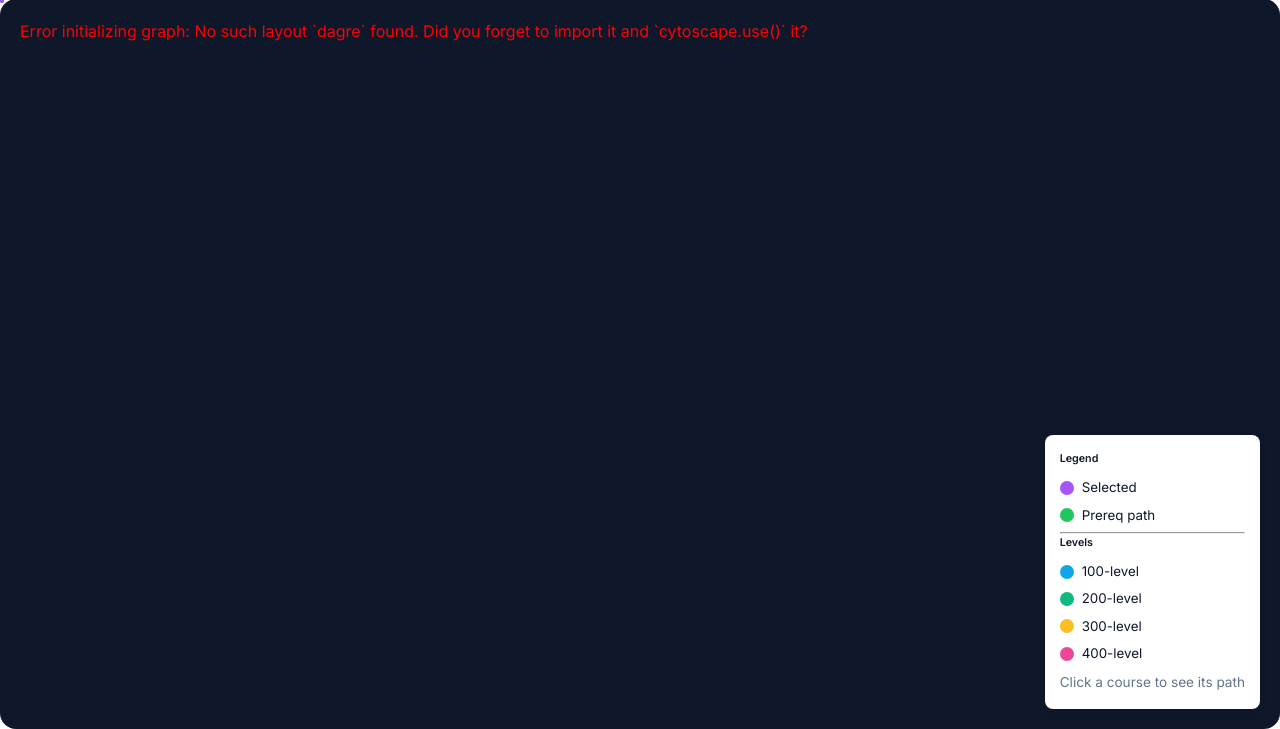
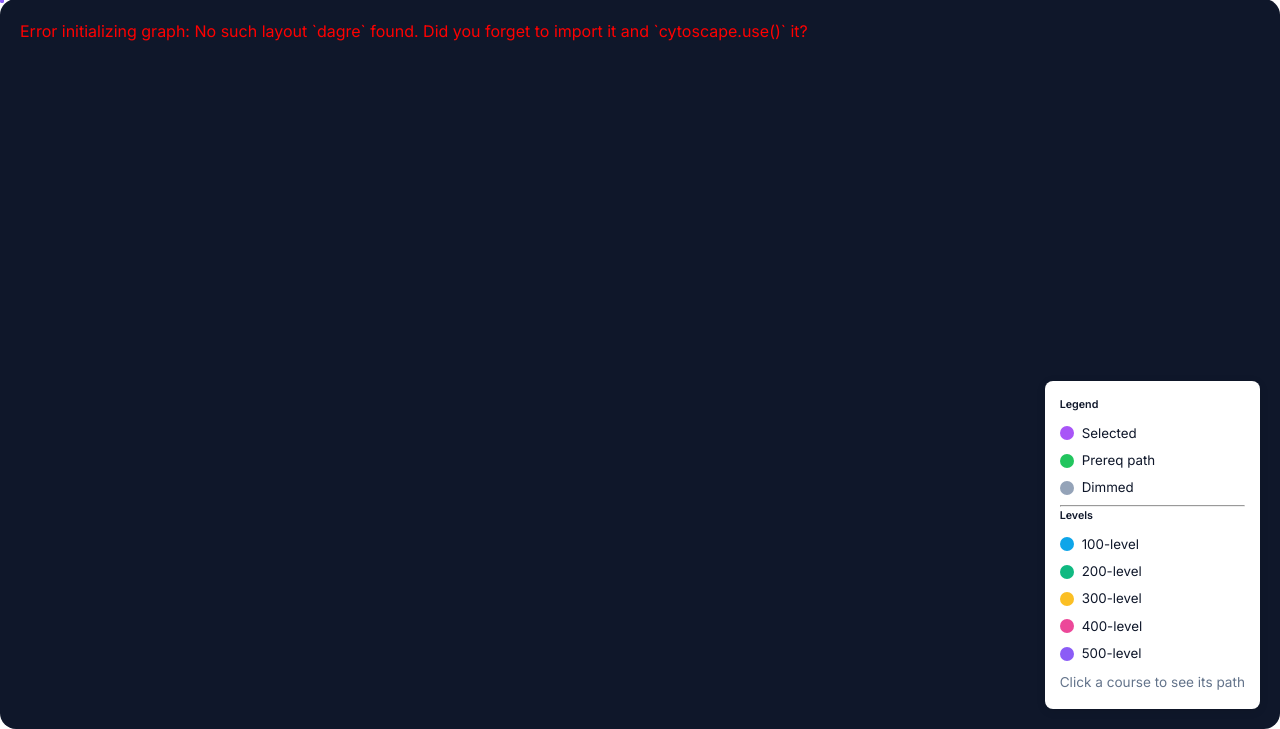
Before and after one commit to Valaki318/coursebranch, a Django app: page /catalog/tree/ in a window 1280 px wide. Shown: the part 75-804 px from the top of the page. Run offline with Django 5.2, Linux system fonts and the light colour scheme; data comes from the database, SQL or seed files in the repository; both versions use the stored data as it was after the commit; some libraries are stand-ins or nearby versions.

Commit message:
Improve graph layout and legend in tree_cytoscape.html

```diff
--- a/coursebranch/catalog/templates/catalog/tree_cytoscape.html
+++ b/coursebranch/catalog/templates/catalog/tree_cytoscape.html
@@ -10,10 +10,9 @@
 {% endblock %}
 
 {% block content %}
-<!-- tree_cytoscape template marker -->
 <div class="graph-layout">
     <div id="cy"></div>
-    <div class="graph-boundary"></div>
+    <div class="graph-boundary" id="graph-boundary"></div>
 
     <!-- Legend -->
     <div class="graph-legend">
@@ -25,6 +24,10 @@
         <div class="legend-item">
             <span class="legend-color prereq"></span>
             <small>Prereq path</small>
+        </div>
+        <div class="legend-item">
+            <span class="legend-color muted"></span>
+            <small>Dimmed</small>
         </div>
         <hr>
         <h6>Levels</h6>
@@ -44,7 +47,10 @@
             <span class="legend-color" style="background-color: var(--graph-level-400);"></span>
             <small>400-level</small>
         </div>
-
+        <div class="legend-item">
+            <span class="legend-color" style="background-color: var(--graph-level-500);"></span>
+            <small>500-level</small>
+        </div>
         <small class="legend-note">Click a course to see its path</small>
     </div>
 </div>
@@ -59,12 +65,13 @@
         const rootStyles = getComputedStyle(document.documentElement);
         const cssVar = (name) => rootStyles.getPropertyValue(name).trim();
         const graphColors = {
+            nodeDefault: cssVar('--graph-node-default'),
             nodeText: cssVar('--graph-node-text'),
             nodeBorder: cssVar('--graph-node-border'),
             nodeSelected: cssVar('--graph-node-selected'),
             nodePrereq: cssVar('--graph-node-prereq'),
             nodePrereqBorder: cssVar('--graph-node-prereq-border'),
-            nodeMuted: cssVar('--graph-muted-node'),
+            mutedNode: cssVar('--graph-muted-node'),
             edgeColor: cssVar('--graph-edge-color'),
             edgeHighlight: cssVar('--graph-edge-highlight'),
             levelColors: {
@@ -84,11 +91,11 @@
         };
         const panConfig = {
             paddingX: 350,
+            extraRatioX: 0.6,
             paddingY: 150,
-            extraRatioX: 0.6,
             extraRatioY: 0.3
         };
-        const boundaryEl = document.querySelector('.graph-boundary');
+        const boundaryEl = document.getElementById('graph-boundary');
 
         // Register dagre layout
         if (typeof cytoscape !== 'undefined' && typeof cytoscapeDagre !== 'undefined') {
@@ -120,16 +127,6 @@
 
         function initGraph(elements) {
             try {
-                var layoutOptions = {
-                    name: 'dagre',
-                    rankDir: 'LR',
-                    rankSep: 170,
-                    nodeSep: 100,
-                    padding: 80,
-                    animate: false,
-                    fit: false
-                };
-
                 var cy = cytoscape({
                     container: document.getElementById('cy'),
                     elements: elements,
@@ -144,7 +141,7 @@
                                 'label': 'data(label)',
                                 'text-valign': 'center',
                                 'text-halign': 'center',
-                                'background-color': graphColors.nodeDefault,
+                                'background-color': 'mapData(level, 100, 500, ' + graphColors.levelColors['100'] + ', ' + graphColors.levelColors['500'] + ')',
                                 'color': graphColors.nodeText,
                                 'width': 60,
                                 'height': 60,
@@ -153,8 +150,32 @@
                                 'text-wrap': 'wrap',
                                 'text-max-width': '50px',
                                 'border-width': 2,
-                                'border-color': graphColors.nodeBorder
+                                'border-color': 'mapData(level, 100, 500, ' + graphColors.levelColors['100'] + ', ' + graphColors.levelColors['500'] + ')'
                             }
+                        },
+                        {
+                            selector: 'node[level = "100"]',
+                            style: { 'background-color': graphColors.levelColors['100'], 'border-color': graphColors.levelColors['100'] }
+                        },
+                        {
+                            selector: 'node[level = "200"]',
+                            style: { 'background-color': graphColors.levelColors['200'], 'border-color': graphColors.levelColors['200'] }
+                        },
+                        {
+                            selector: 'node[level = "300"]',
+                            style: { 'background-color': graphColors.levelColors['300'], 'border-color': graphColors.levelColors['300'] }
+                        },
+                        {
+                            selector: 'node[level = "400"]',
+                            style: { 'background-color': graphColors.levelColors['400'], 'border-color': graphColors.levelColors['400'] }
+                        },
+                        {
+                            selector: 'node[level = "500"]',
+                            style: { 'background-color': graphColors.levelColors['500'], 'border-color': graphColors.levelColors['500'] }
+                        },
+                        {
+                            selector: 'node[level = "OTHER"]',
+                            style: { 'background-color': graphColors.levelColors['OTHER'], 'border-color': graphColors.levelColors['OTHER'] }
                         },
                         {
                             selector: 'edge',
@@ -178,75 +199,32 @@
                             }
                         },
                         {
+                            selector: 'node.selected',
+                            style: {
+                                'border-width': 5,
+                                'border-color': graphColors.nodeSelected
+                            }
+                        },
+                        {
                             selector: '.prereq',
                             style: {
                                 'background-color': graphColors.nodePrereq,
-                                'border-color': graphColors.nodePrereqBorder,
-                                'color': '#f0fdf4'
+                                'border-color': graphColors.nodePrereqBorder
                             }
                         },
                         {
                             selector: '.muted',
                             style: {
-                                'background-color': graphColors.nodeMuted,
-                                'border-color': graphColors.nodeBorder,
-                                'color': '#cbd5f5',
-                                'opacity': 0.2
+                                'background-color': graphColors.mutedNode,
+                                'border-color': graphColors.mutedNode,
+                                'opacity': 0.15,
+                                'text-opacity': 0.15
                             }
                         },
                         {
-                            selector: 'node[level = "100"]',
+                            selector: 'edge.muted',
                             style: {
-                                'background-color': graphColors.levelColors['100'],
-                                'border-color': graphColors.levelColors['100'],
-                                'color': '#0f172a'
-                            }
-                        },
-                        {
-                            selector: 'node[level = "200"]',
-                            style: {
-                                'background-color': graphColors.levelColors['200'],
-                                'border-color': graphColors.levelColors['200'],
-                                'color': '#0f172a'
-                            }
-                        },
-                        {
-                            selector: 'node[level = "300"]',
-                            style: {
-                                'background-color': graphColors.levelColors['300'],
-                                'border-color': graphColors.levelColors['300'],
-                                'color': '#0f172a'
-                            }
-                        },
-                        {
-                            selector: 'node[level = "400"]',
-                            style: {
-                                'background-color': graphColors.levelColors['400'],
-                                'border-color': graphColors.levelColors['400'],
-                                'color': '#0f172a'
-                            }
-                        },
-                        {
-                            selector: 'node[level = "500"]',
-                            style: {
-                                'background-color': graphColors.levelColors['500'],
-                                'border-color': graphColors.levelColors['500'],
-                                'color': '#0f172a'
-                            }
-                        },
-                        {
-                            selector: 'node[level = "OTHER"]',
-                            style: {
-                                'background-color': graphColors.levelColors['OTHER'],
-                                'border-color': graphColors.levelColors['OTHER'],
-                                'color': graphColors.nodeText
-                            }
-                        },
-                        {
-                            selector: 'node.selected',
-                            style: {
-                                'border-width': 5,
-                                'border-color': graphColors.nodeSelected
+                                'opacity': 0.05
                             }
                         }
                     ],
@@ -258,7 +236,50 @@
                     boxSelectionEnabled: false
                 });
 
-                cy.layout(layoutOptions).run();
+                // 1. Identify "Connected" and "Isolated" nodes
+                var allNodes = cy.nodes();
+                var isolatedNodes = allNodes.filter(function(ele){
+                    return ele.degree() === 0;
+                });
+                var connectedNodes = allNodes.not(isolatedNodes);
+
+                // 2. Run Dagre layout ONLY on connected nodes
+                if (connectedNodes.length > 0) {
+                     var dagreLayout = connectedNodes.union(connectedNodes.connectedEdges()).layout({
+                        name: 'dagre',
+                        rankDir: 'LR',
+                        rankSep: 170,
+                        nodeSep: 100,
+                        padding: 80,
+                        animate: false,
+                        fit: false
+                    });
+                    dagreLayout.run();
+                }
+
+                // 3. Run Grid layout on isolated nodes and place them below
+                if (isolatedNodes.length > 0) {
+                    // Calculate bounding box of connected graph to know where to put the grid
+                    var connectedBB = connectedNodes.length > 0 ? connectedNodes.boundingBox() : { x1: 0, y1: 0, x2: 0, y2: 0, w: 0, h: 0 };
+
+                    // Start grid below the connected graph
+                    var gridStartY = connectedBB.y2 + 200;
+
+                    var gridLayout = isolatedNodes.layout({
+                        name: 'grid',
+                        cols: 10, // Adjust columns to make it a nice block
+                        fit: false,
+                        boundingBox: {
+                            x1: connectedBB.x1, // Align left with connected graph
+                            y1: gridStartY,
+                            w: Math.max(1000, connectedBB.w), // Use width of graph or at least 1000
+                            h: 500 // Height will adapt but this provides constraint
+                        },
+                        spacingFactor: 1.5
+                    });
+                    gridLayout.run();
+                }
+
                 if (cy.elements().length > 0) {
                     cy.fit(cy.elements(), zoomConfig.fitPadding);
                     var desiredZoom = Math.min(zoomConfig.max, Math.max(zoomConfig.min, zoomConfig.initial));
```
Also changed, not shown: coursebranch/db.sqlite3.
